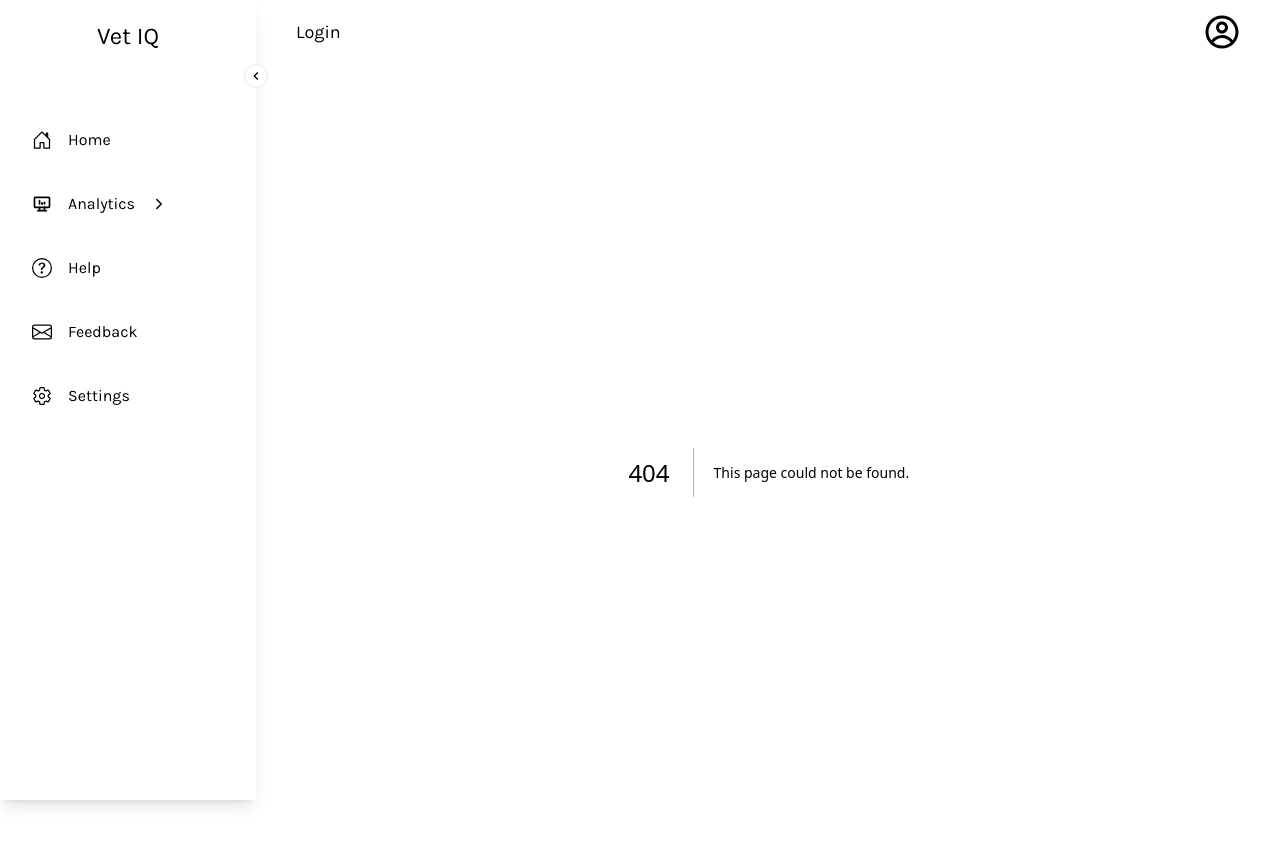
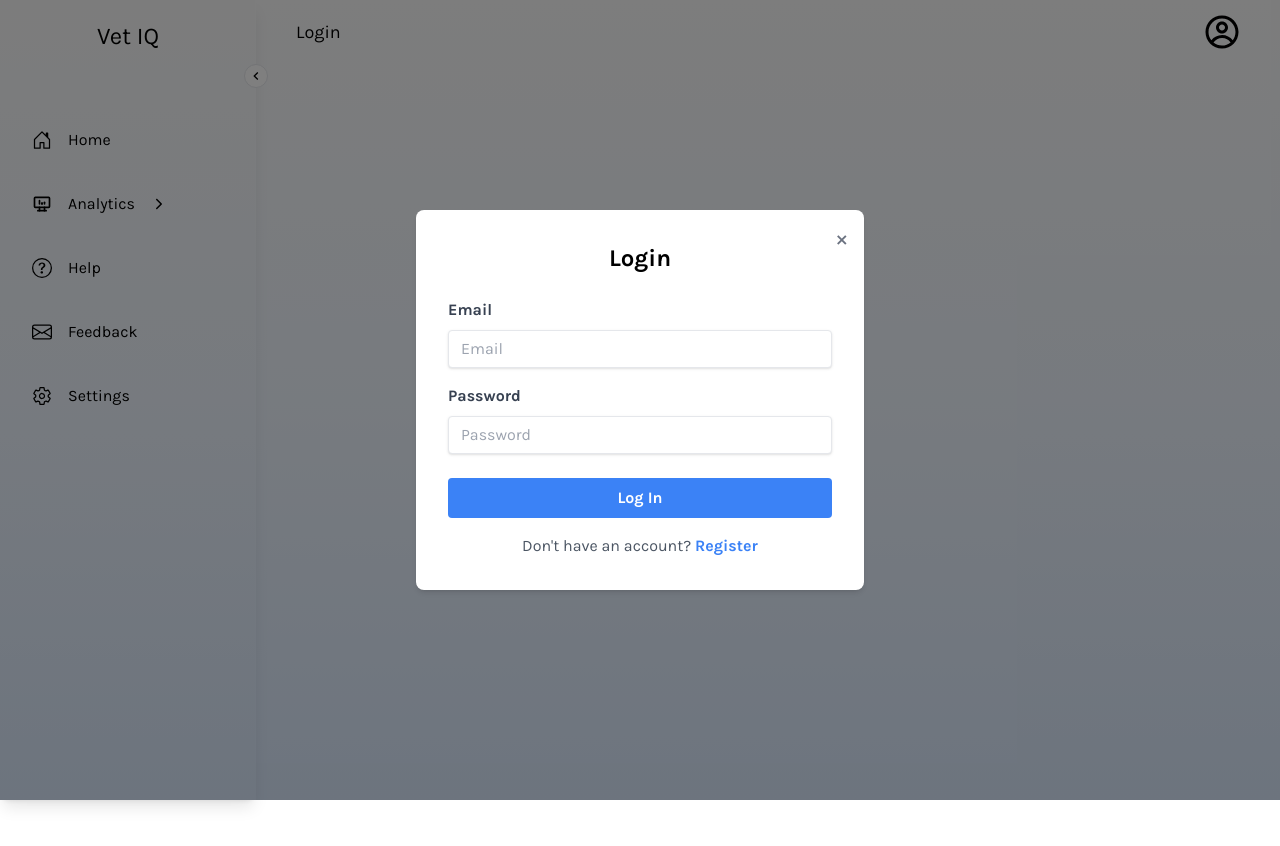
Before and after one commit to shifenghzhang/VetIQ-Web-Application, a Next.js app: page /login in a window 1280 px wide. Before the commit this address had no page. Shown: the top 846 px of the page. After the commit the page ends 800 px from the top, so only its background shows below. Built offline with nearby package versions, Linux system fonts and the light colour scheme.

Commit message:
Added register card and link

```diff
--- /dev/null
+++ b/src/app/login/page.tsx
@@ -0,0 +1,86 @@
+'use client';
+import React, { FormEvent, useState } from 'react';
+import RegisterCard from '../register/page';
+
+interface LoginCardProps {
+  onClose: () => void;
+}
+
+const LoginCard: React.FC<LoginCardProps> = ({ onClose }) => {
+  const [showRegisterCard, setShowRegisterCard] = useState(false);
+
+  const handleSubmit = (e: FormEvent<HTMLFormElement>) => {
+    e.preventDefault();
+    // Perform login logic here
+  };
+
+  const handleRegisterClick = () => {
+    setShowRegisterCard(true);
+  };
+
+  const handleRegisterClose = () => {
+    setShowRegisterCard(false);
+  };
+
+  return (
+    <div className="fixed inset-0 flex items-center justify-center z-50 bg-black bg-opacity-50">
+      <div className="bg-white shadow-md rounded-lg p-8 max-w-md w-full relative">
+        <button
+          className="absolute top-2 right-2 text-gray-500 hover:text-gray-700 text-2xl px-2 py-1 focus:outline-none"
+          onClick={onClose}
+        >
+          &times;
+        </button>
+        <h2 className="text-2xl font-bold mb-6 text-center">Login</h2>
+        <form onSubmit={handleSubmit}>
+          <div className="mb-4">
+            <label className="block text-gray-700 font-bold mb-2" htmlFor="email">
+              Email
+            </label>
+            <input
+              className="shadow appearance-none border rounded w-full py-2 px-3 text-gray-700 leading-tight focus:outline-none focus:shadow-outline"
+              id="email"
+              type="email"
+              placeholder="Email"
+              required
+            />
+          </div>
+          <div className="mb-6">
+            <label className="block text-gray-700 font-bold mb-2" htmlFor="password">
+              Password
+            </label>
+            <input
+              className="shadow appearance-none border rounded w-full py-2 px-3 text-gray-700 leading-tight focus:outline-none focus:shadow-outline"
+              id="password"
+              type="password"
+              placeholder="Password"
+              required
+            />
+          </div>
+          <div className="mt-4 text-center">
+            <button
+              className="w-full bg-blue-500 hover:bg-blue-700 text-white font-bold py-2 px-4 rounded focus:outline-none focus:shadow-outline"
+              type="submit"
+            >
+              Log In
+            </button>
+          </div>
+        </form>
+        <div className="mt-4 text-center">
+          <span className="text-gray-600">Don't have an account? </span>
+          <button
+            className="text-blue-500 hover:text-blue-700 font-bold focus:outline-none"
+            onClick={handleRegisterClick}
+          >
+            Register
+          </button>
+        </div>
+      </div>
+      {showRegisterCard && (
+      <RegisterCard onClose={handleRegisterClose} />
+    )}
+    </div>
+  );
+};
+
+export default LoginCard;
--- /dev/null
+++ b/src/app/register/page.tsx
@@ -0,0 +1,63 @@
+'use client';
+import React, { FormEvent } from 'react';
+
+interface RegisterCardProps {
+  onClose: () => void;
+}
+
+const RegisterCard: React.FC<RegisterCardProps> = ({ onClose }) => {
+  const handleSubmit = (e: FormEvent<HTMLFormElement>) => {
+    e.preventDefault();
+    // Perform registration logic here
+  };
+
+  return (
+    <div className="fixed inset-0 flex items-center justify-center z-50 bg-black bg-opacity-50">
+      <div className="bg-white shadow-md rounded-lg p-8 max-w-md w-full relative">
+        <button
+          className="absolute top-2 right-2 text-gray-500 hover:text-gray-700 text-2xl px-2 py-1 focus:outline-none"
+          onClick={onClose}
+        >
+          &times;
+        </button>
+        <h2 className="text-2xl font-bold mb-6 text-center">Register</h2>
+        <form onSubmit={handleSubmit}>
+          <div className="mb-4">
+            <label className="block text-gray-700 font-bold mb-2" htmlFor="username">
+              Username
+            </label>
+            <input
+              className="shadow appearance-none border rounded w-full py-2 px-3 text-gray-700 leading-tight focus:outline-none focus:shadow-outline"
+              id="username"
+              type="text"
+              placeholder="Username"
+              required
+            />
+          </div>
+          <div className="mb-4">
+            <label className="block text-gray-700 font-bold mb-2" htmlFor="email">
+              Email
+            </label>
+            <input
+              className="shadow appearance-none border rounded w-full py-2 px-3 text-gray-700 leading-tight focus:outline-none focus:shadow-outline"
+              id="email"
+              type="email"
+              placeholder="Email"
+              required
+            />
+          </div>
+          <div className="mt-4 text-center">
+            <button
+              className="w-full bg-blue-500 hover:bg-blue-700 text-white font-bold py-2 px-4 rounded focus:outline-none focus:shadow-outline"
+              type="submit"
+            >
+              Register
+            </button>
+          </div>
+        </form>
+      </div>
+    </div>
+  );
+};
+
+export default RegisterCard;
```
